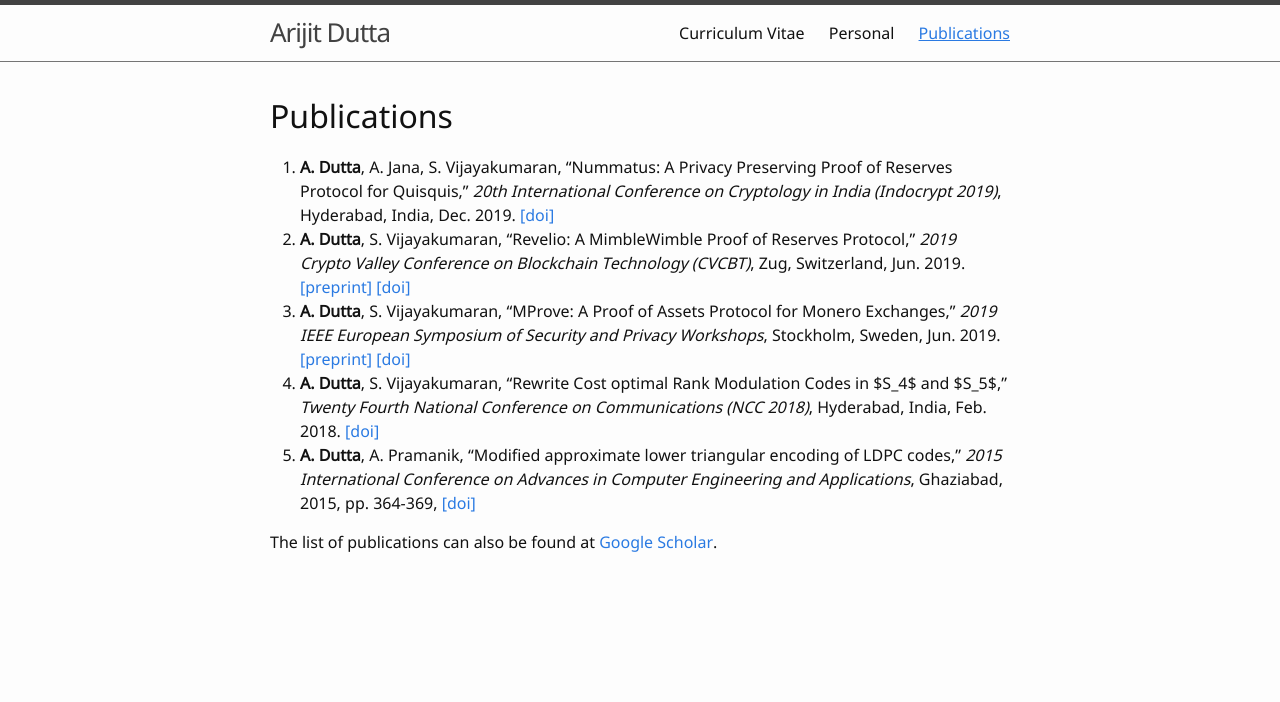
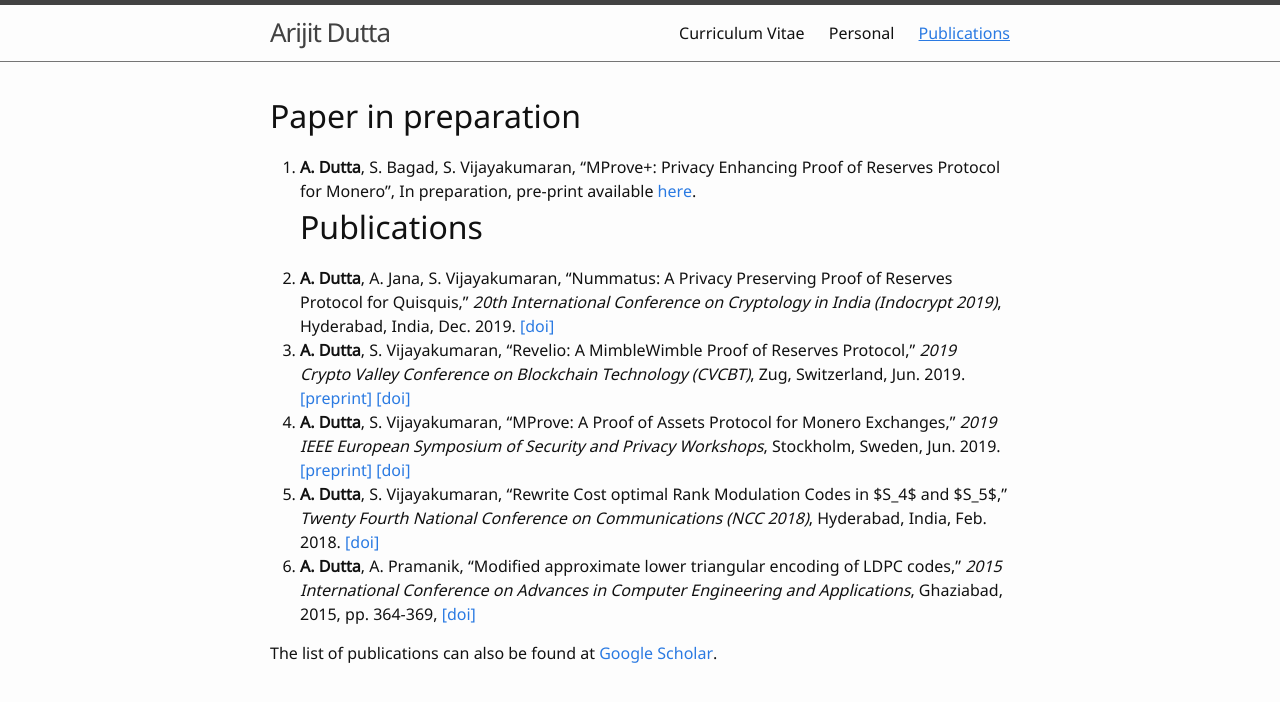
Before and after one commit to arijitdutta67/Hello-world, a Jekyll site: the page built from Publication.md, in a window 1280 px wide. Shown: the top 702 px of the page. Built offline with Jekyll 4.4.1, drawn with Linux system fonts in a browser that asks for light colours.

Commit message:
Mprove+ is added

```diff
--- a/Publication.md
+++ b/Publication.md
@@ -2,7 +2,8 @@
 title: Publications
 nav: true
 ---
-
+# Paper in preparation
+1. **A. Dutta**, S. Bagad, S. Vijayakumaran, "MProve+: Privacy Enhancing Proof of Reserves Protocol for Monero", In preparation, pre-print available [here]({{ site.baseurl }}/paper/mprovePlus.pdf).
 # Publications
   1. **A. Dutta**, A. Jana, S. Vijayakumaran, "Nummatus: A Privacy Preserving Proof of Reserves Protocol for Quisquis," *20th International Conference on Cryptology in India (Indocrypt 2019)*, Hyderabad, India, Dec. 2019. [[doi]](https://doi.org/10.1007/978-3-030-35423-7_10)
   1. **A. Dutta**, S. Vijayakumaran, "Revelio: A MimbleWimble Proof of Reserves Protocol," *2019 Crypto Valley Conference on Blockchain Technology (CVCBT)*, Zug, Switzerland, Jun. 2019. [[preprint]](https://eprint.iacr.org/2019/684) [[doi]](https://doi.org/10.1109/CVCBT.2019.000-5)
```
Also changed, not shown: 4 other files.
